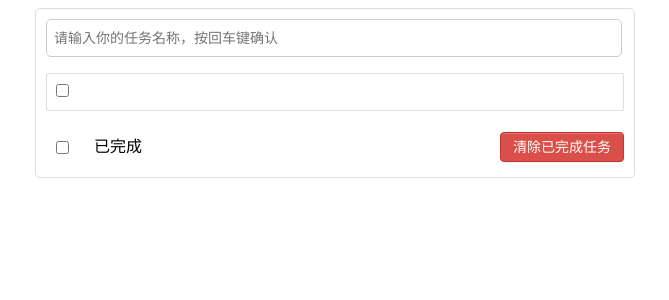
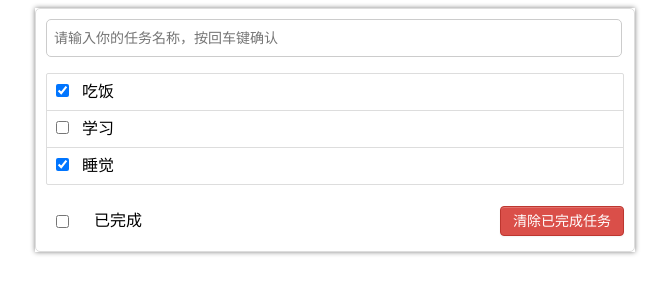
Before and after one commit to Brad-Dui/Todo_List, a Vue app: page / in a window 1280 px wide. Shown: the top 300 px of the page, without its empty margins (305-974 px from the left). Built offline with nearby package versions, Linux system fonts and the light colour scheme.

Commit message:
组件通信-App父组件作为桥梁 nanoid的使用

```diff
--- a/package.json
+++ b/package.json
@@ -9,6 +9,7 @@
   },
   "dependencies": {
     "core-js": "^3.6.5",
+    "nanoid": "^3.1.23",
     "vue": "^2.6.11"
   },
   "devDependencies": {
--- a/src/App.vue
+++ b/src/App.vue
@@ -1,7 +1,7 @@
 <!--
  * @Author: your name
  * @Date: 2021-07-29 15:14:41
- * @LastEditTime: 2021-07-29 21:32:42
+ * @LastEditTime: 2021-07-30 17:59:26
  * @LastEditors: Please set LastEditors
  * @Description: In User Settings Edit
  * @FilePath: \todo\src\App.vue
@@ -10,8 +10,8 @@
   <div id="root">
     <div class="todo-container">
       <div class="todo-wrap">
-        <TodoHeader></TodoHeader>
-        <TodoList></TodoList>
+        <TodoHeader :addTodo="addTodo"></TodoHeader>
+        <TodoList :todos="todos"></TodoList>
         <TodoFooter></TodoFooter>
       </div>
     </div>
@@ -23,10 +23,30 @@
 import TodoHeader from "./components/TodoHeader.vue";
 import TodoList from "./components/TodoList.vue";
 import TodoFooter from "./components/TodoFooter.vue";
+import { nanoid } from "nanoid";
 export default {
   name: "App",
+  data() {
+    return {
+      todos: [
+        { id: "001", title: "吃饭", completed: true },
+        { id: "002", title: "学习", completed: false },
+        { id: "003", title: "睡觉", completed: true },
+      ],
+    };
+  },
   //组件注册
   components: { TodoHeader, TodoList, TodoFooter },
+  methods: {
+    //将函数传入子组件1 获取数据
+    //将数据整理插入后再传入至子组件2
+    addTodo(e) {
+      if (!e.target.value) return alert("输入不能为空");
+      const todoObj = { id: nanoid(), title: e.target.value, completed: false };
+      this.todos.unshift(todoObj);
+      e.target.value = "";
+    },
+  },
 };
 </script>
 
@@ -37,6 +57,7 @@ body {
 .todo-container {
   width: 600px;
   margin: 0 auto;
+  box-shadow: 0 0 5px gray;
 }
 .todo-container .todo-wrap {
   padding: 10px;
--- a/src/components/TodoHeader.vue
+++ b/src/components/TodoHeader.vue
@@ -1,20 +1,25 @@
 <!--
  * @Author: your name
  * @Date: 2021-07-29 16:29:24
- * @LastEditTime: 2021-07-29 20:41:02
+ * @LastEditTime: 2021-07-30 17:43:54
  * @LastEditors: Please set LastEditors
  * @Description: In User Settings Edit
  * @FilePath: \todo\src\components\TodoHeader.vue
 -->
 <template>
   <div class="todo-header">
-    <input type="text" placeholder="请输入你的任务名称，按回车键确认" />
+    <input
+      type="text"
+      @keyup.enter="addTodo"
+      placeholder="请输入你的任务名称，按回车键确认"
+    />
   </div>
 </template>
 
 <script>
 export default {
   name: "TodoHeader",
+  props: ["addTodo"],
 };
 </script>
 
--- a/src/components/TodoItem.vue
+++ b/src/components/TodoItem.vue
@@ -1,7 +1,7 @@
 <!--
  * @Author: your name
  * @Date: 2021-07-29 16:29:24
- * @LastEditTime: 2021-07-29 21:34:21
+ * @LastEditTime: 2021-07-29 22:30:24
  * @LastEditors: Please set LastEditors
  * @Description: In User Settings Edit
  * @FilePath: \todo\src\components\TodoHeader.vue
@@ -9,8 +9,8 @@
 <template>
   <li>
     <label>
-      <input type="checkbox" />
-      <span></span>
+      <input type="checkbox" :checked="things.completed" />
+      <span>{{ things.title }}</span>
     </label>
     <button class="btn btn-danger">删除</button>
   </li>
@@ -19,6 +19,7 @@
 <script>
 export default {
   name: "TodoItem",
+  props: ["things"],
 };
 </script>
 
@@ -34,13 +35,15 @@ li label {
   float: left;
   cursor: pointer;
 }
-
-li label li input {
+li label span {
+  margin-left: 10px;
+}
+/* li label li input {
   vertical-align: middle;
   margin-right: 6px;
   position: relative;
   top: -1px;
-}
+} */
 li button {
   float: right;
   display: none;
--- a/src/components/TodoList.vue
+++ b/src/components/TodoList.vue
@@ -1,14 +1,14 @@
 <!--
  * @Author: your name
  * @Date: 2021-07-29 16:29:24
- * @LastEditTime: 2021-07-29 21:14:53
+ * @LastEditTime: 2021-07-30 17:49:37
  * @LastEditors: Please set LastEditors
  * @Description: In User Settings Edit
  * @FilePath: \todo\src\components\TodoHeader.vue
 -->
 <template>
   <ul class="todo-main">
-    <TodoItem></TodoItem>
+    <TodoItem v-for="todo in todos" :key="todo.id" :things="todo"></TodoItem>
   </ul>
 </template>
 
@@ -16,7 +16,9 @@
 import TodoItem from "./TodoItem.vue";
 export default {
   name: "TodoList",
+
   components: { TodoItem },
+  props: ["todos"],
 };
 </script>
 
```
Also changed, not shown: 1 other file (tests, documents, lock files or other folders).
